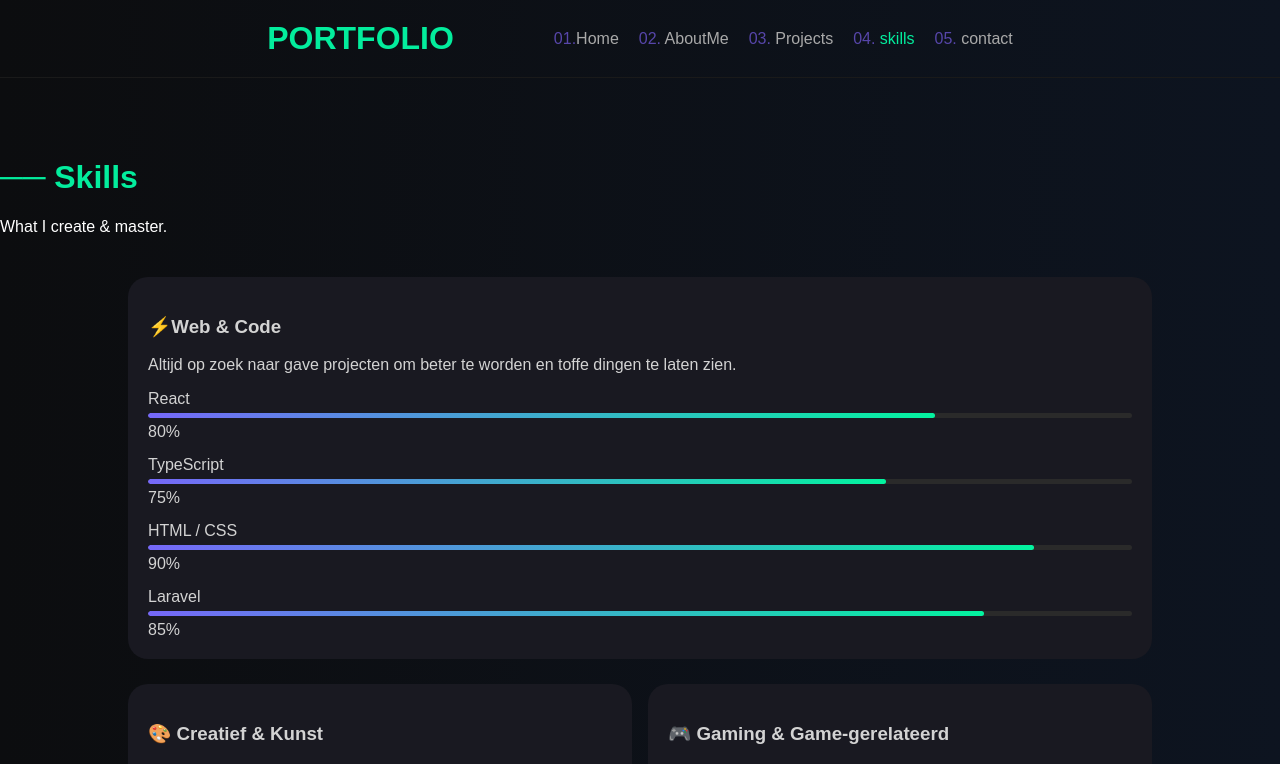
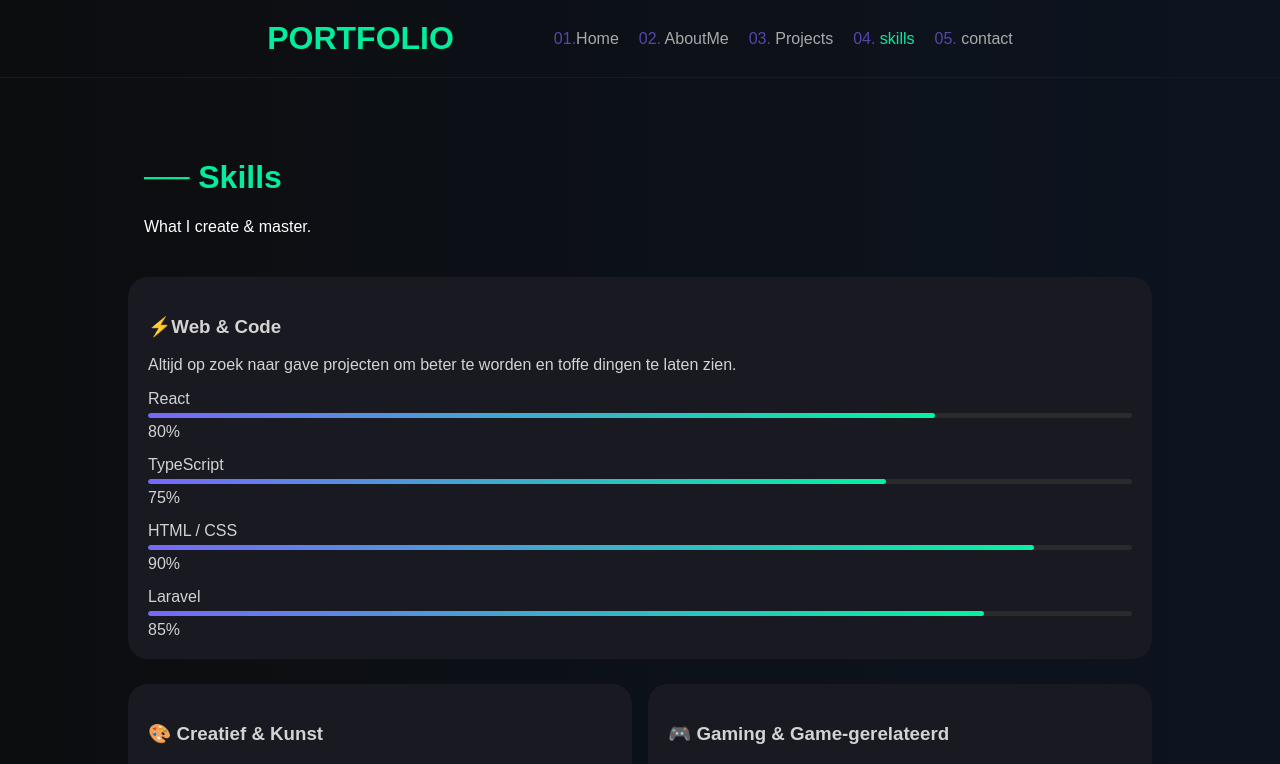
Before and after one commit to itzmitto/portfolioproject, a React (Vite) app: page /Skills in a window 1280 px wide. Shown: the top 764 px of the page. Built offline with nearby package versions, Linux system fonts and the light colour scheme; the HTML template or start-up script is replaced by a standard one.

Commit message:
109ste commit

```diff
--- a/src/pages/Skills.css
+++ b/src/pages/Skills.css
@@ -12,8 +12,11 @@
         grid-row: 1;
         align-self: start;
         padding-top: 10px;
+        margin-inline: 9rem;
     }
-
+    .titleBlock P {
+        color: white;
+    }
 
     h1 {
         color: #03ed9d;
@@ -22,7 +25,6 @@
     .card {
         padding: 20px;
         border-radius: 20px;
-        color: white;
         background: #191921;
         margin: 0px 0;
     }
@@ -150,4 +152,11 @@
 
 
 
+
+
+
+
+
+
+
 }
```
